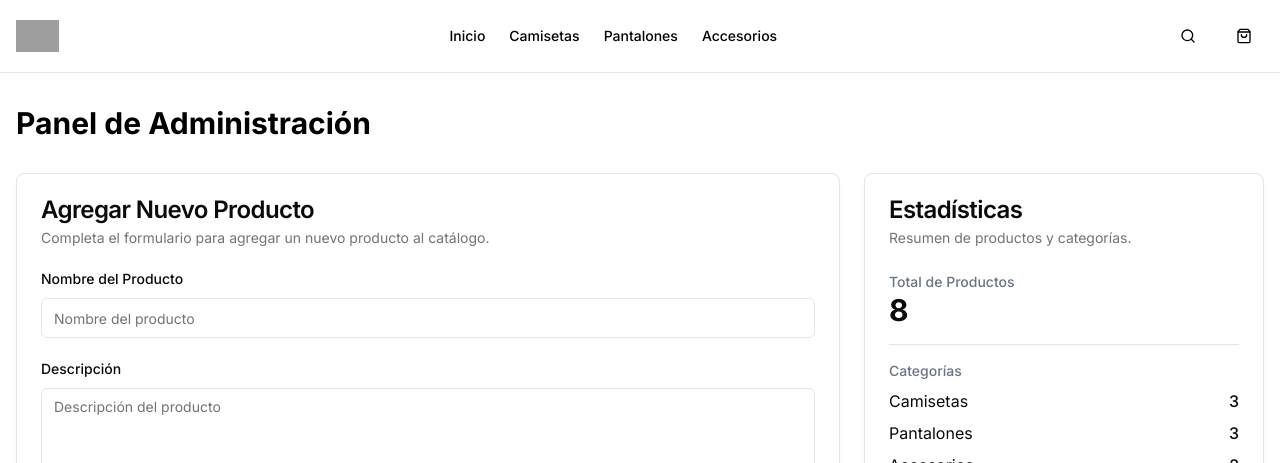
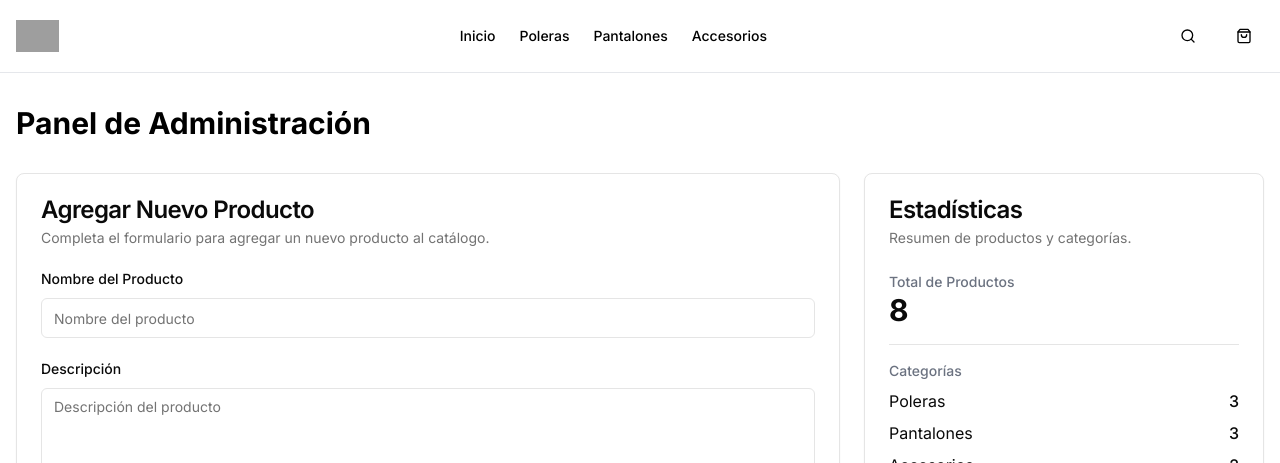
Before and after one commit to Bastcl/bstrd.v2, a Next.js app: page /admin in a window 1280 px wide. Shown: the top 463 px of the page. Built offline with nearby package versions, Linux system fonts and the light colour scheme; grey boxes are pictures that could not be loaded.

Commit message:
feat: update all references from "camiseta" to "polera"
Replace "camiseta/camisetas" with "polera/poleras" across the codebase.

#VERCEL_SKIP

Co-authored-by: Bastián Peñaloza López <189997880+Bastcl@users.noreply.github.com>

```diff
--- a/app/admin/page.jsx
+++ b/app/admin/page.jsx
@@ -50,7 +50,7 @@ export default async function AdminPage() {
                       <SelectValue placeholder="Seleccionar categoría" />
                     </SelectTrigger>
                     <SelectContent>
-                      <SelectItem value="camisetas">Camisetas</SelectItem>
+                      <SelectItem value="poleras">Poleras</SelectItem>
                       <SelectItem value="pantalones">Pantalones</SelectItem>
                       <SelectItem value="accesorios">Accesorios</SelectItem>
                     </SelectContent>
@@ -101,8 +101,8 @@ export default async function AdminPage() {
                 <p className="text-sm font-medium text-gray-500 dark:text-gray-400">Categorías</p>
                 <div className="mt-2 space-y-2">
                   <div className="flex justify-between">
-                    <p>Camisetas</p>
-                    <p className="font-medium">{categoryCounts.camisetas || 0}</p>
+                    <p>Poleras</p>
+                    <p className="font-medium">{categoryCounts.poleras || 0}</p>
                   </div>
                   <div className="flex justify-between">
                     <p>Pantalones</p>
--- a/app/page.jsx
+++ b/app/page.jsx
@@ -19,7 +19,7 @@ export default function Home() {
             Descubre nuestra nueva colección con diseños minimalistas y elegantes.
           </p>
           <Link
-            href="/categoria/camisetas"
+            href="/categoria/poleras"
             className="bg-white text-black px-6 py-3 rounded-none hover:bg-gray-100 transition-colors"
           >
             Ver Colección
@@ -31,10 +31,10 @@ export default function Home() {
       <div className="grid grid-cols-1 md:grid-cols-3 gap-4 md:gap-8 mb-12">
         {/* Banner Camisetas */}
         <CategoryBanner
-          title="Camisetas"
+          title="Poleras"
           description="Diseños minimalistas para tu día a día"
           imageUrl="/placeholder.svg?height=800&width=600"
-          href="/categoria/camisetas"
+          href="/categoria/poleras"
         />
 
         {/* Banner Pantalones */}
@@ -63,7 +63,7 @@ export default function Home() {
             Descubre las últimas tendencias en moda minimalista con nuestra nueva colección.
           </p>
           <Link
-            href="/categoria/camisetas"
+            href="/categoria/poleras"
             className="bg-white text-black px-6 py-3 rounded-none hover:bg-gray-100 transition-colors"
           >
             Comprar Ahora
--- a/components/navbar.jsx
+++ b/components/navbar.jsx
@@ -38,10 +38,10 @@ export default function Navbar() {
               Inicio
             </Link>
             <Link
-              href="/categoria/camisetas"
+              href="/categoria/poleras"
               className="text-sm font-medium hover:text-gray-600 dark:hover:text-gray-300"
             >
-              Camisetas
+              Poleras
             </Link>
             <Link
               href="/categoria/pantalones"
@@ -113,11 +113,11 @@ export default function Navbar() {
                   Inicio
                 </Link>
                 <Link
-                  href="/categoria/camisetas"
+                  href="/categoria/poleras"
                   className="text-xl font-medium hover:text-gray-600 dark:hover:text-gray-300"
                   onClick={closeMenu}
                 >
-                  Camisetas
+                  Poleras
                 </Link>
                 <Link
                   href="/categoria/pantalones"
--- a/data/products.json
+++ b/data/products.json
@@ -1,10 +1,10 @@
 [
   {
     "id": "1",
-    "name": "Camiseta Básica Negra",
-    "description": "Camiseta minimalista de algodón orgánico con corte relajado. Perfecta para cualquier ocasión.",
+    "name": "Polera Básica Negra",
+    "description": "Polera minimalista de algodón orgánico con corte relajado. Perfecta para cualquier ocasión.",
     "price": 19990,
-    "category": "camisetas",
+    "category": "poleras",
     "images": ["/placeholder.svg?height=800&width=800", "/placeholder.svg?height=800&width=800"],
     "sizes": ["XS", "S", "M", "L", "XL"],
     "addedDate": "2023-05-15T10:30:00Z"
@@ -31,10 +31,10 @@
   },
   {
     "id": "4",
-    "name": "Camiseta Oversize",
+    "name": "Polera Oversize",
     "description": "Camiseta de corte oversize con hombros caídos. Fabricada en algodón de alta calidad.",
     "price": 24990,
-    "category": "camisetas",
+    "category": "poleras",
     "images": ["/placeholder.svg?height=800&width=800", "/placeholder.svg?height=800&width=800"],
     "sizes": ["S", "M", "L", "XL"],
     "addedDate": "2023-08-10T16:20:00Z"
@@ -61,10 +61,10 @@
   },
   {
     "id": "7",
-    "name": "Camiseta Manga Larga",
-    "description": "Camiseta de manga larga con cuello redondo. Ideal para las temporadas más frías.",
+    "name": "Polera Manga Larga",
+    "description": "Polera de manga larga con cuello redondo. Ideal para las temporadas más frías.",
     "price": 22990,
-    "category": "camisetas",
+    "category": "poleras",
     "images": ["/placeholder.svg?height=800&width=800", "/placeholder.svg?height=800&width=800"],
     "sizes": ["XS", "S", "M", "L", "XL"],
     "addedDate": "2023-10-05T10:00:00Z"
```
